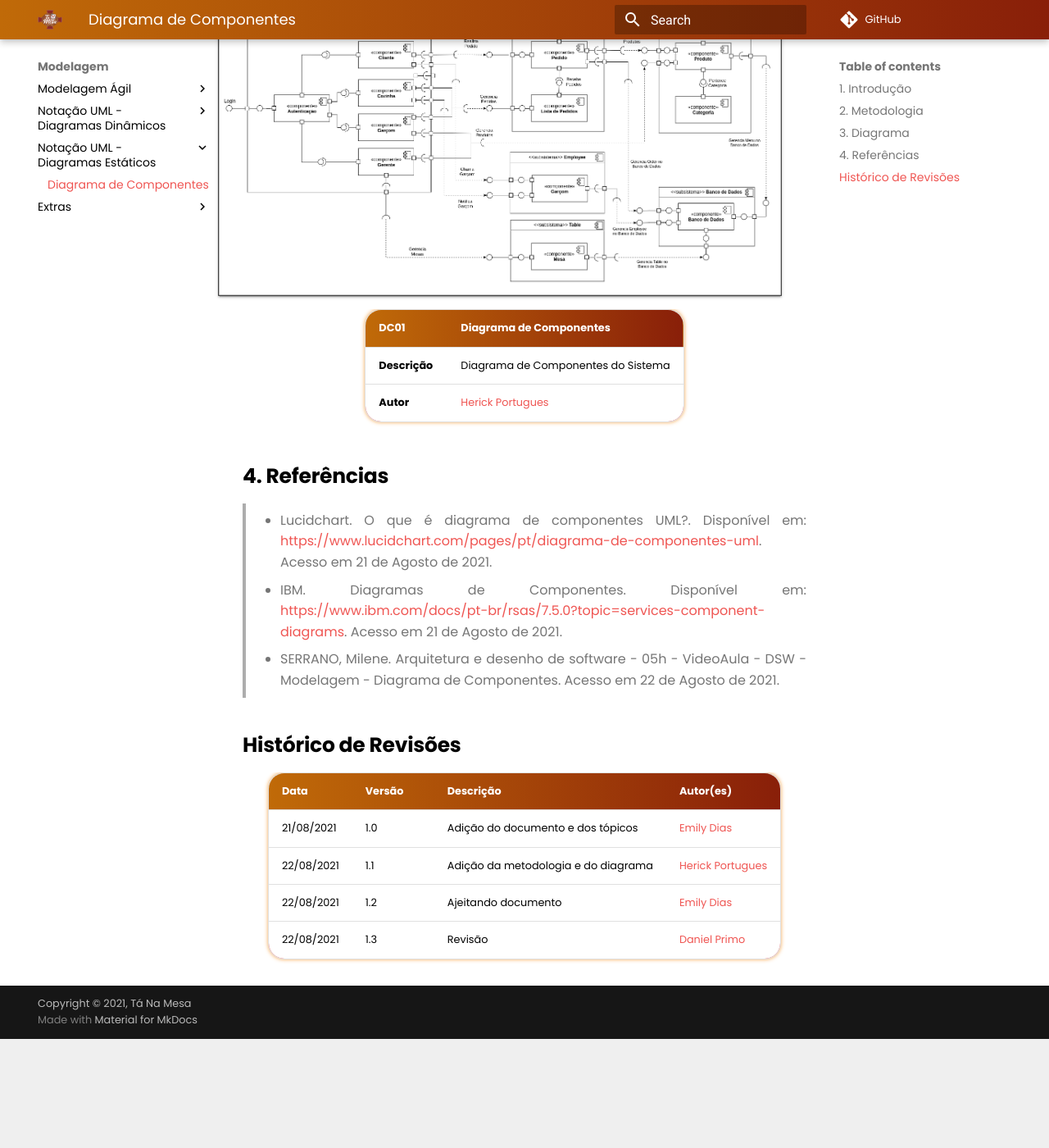
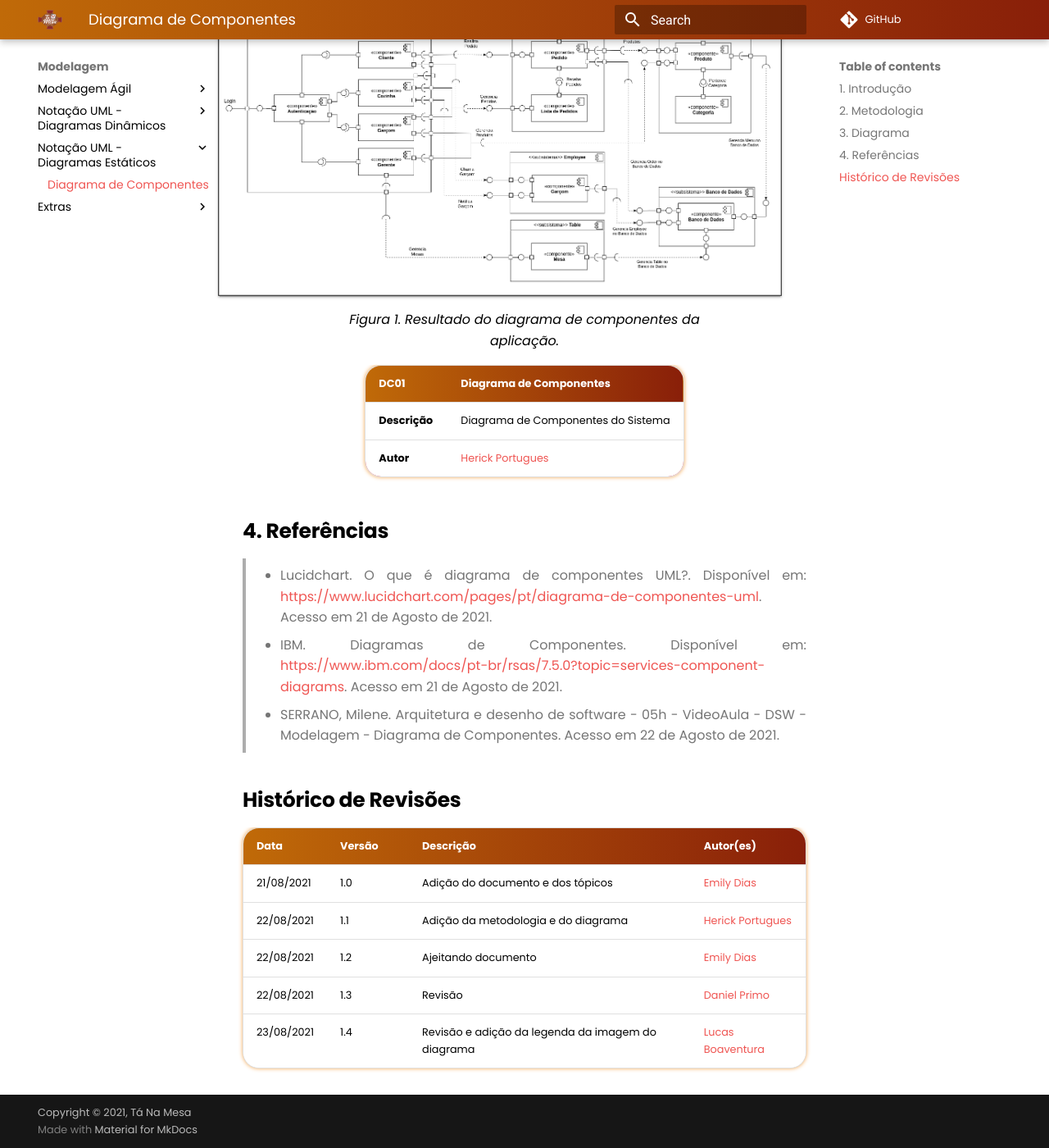
Before and after one commit to UnBArqDsw2021-1/2021.1_G02_TaNaMesa_docs, an MkDocs documentation site: the page built from docs/2-Modelagem/Diagramas-Estaticos/Diagrama-de-componentes.md, in a window 1280 px wide and 1400 px high, scrolled down 1002 px. Shown: the whole window at 82% size. Built offline with MkDocs 1.6.1 and Material for MkDocs 9.7.7, drawn with Linux system fonts in a browser that asks for light colours; comment, search, counter and statistics services are not loaded; before the commit the page ends 2269 px from its top, so only the background shows below that.

Commit message:
(#69) Adiciona revisão do diagrama de componentes e legenda da imagem

```diff
--- a/docs/2-Modelagem/Diagramas-Estaticos/Diagrama-de-componentes.md
+++ b/docs/2-Modelagem/Diagramas-Estaticos/Diagrama-de-componentes.md
@@ -16,6 +16,8 @@ Para o desenvolvimento do diagrama foram utilizadas as ferramentas do [draw.io](
 
 [![DC01](../../assets/img/seminario2/diagrama-componentes/DiagramaComponentes.png)](../../assets/img/seminario2/diagrama-componentes/DiagramaComponentes.png)
 
+<figcaption>Figura 1. Resultado do diagrama de componentes da aplicação.</figcaption>
+
 | **DC01**      | **Diagrama de Componentes**                       |
 | ------------- | ------------------------------------------------- |
 | **Descrição** | Diagrama de Componentes do Sistema                |
@@ -31,9 +33,10 @@ Para o desenvolvimento do diagrama foram utilizadas as ferramentas do [draw.io](
 
 ## Histórico de Revisões
 
-| Data       | Versão | Descrição                           | Autor(es)                                         |
-| :--------- | :----- | :---------------------------------- | :------------------------------------------------ |
-| 21/08/2021 | 1.0    | Adição do documento e dos tópicos   | [Emily Dias](https://github.com/emysdias)         |
-| 22/08/2021 | 1.1    | Adição da metodologia e do diagrama | [Herick Portugues](https://github.com/herickport) |
-| 22/08/2021 | 1.2    | Ajeitando documento                 | [Emily Dias](https://github.com/emysdias)         |
-| 22/08/2021 | 1.3    | Revisão                             | [Daniel Primo](https://github.com/danieldagerom)  |
+| Data       | Versão | Descrição                                           | Autor(es)                                             |
+| :--------- | :----- | :-------------------------------------------------- | :---------------------------------------------------- |
+| 21/08/2021 | 1.0    | Adição do documento e dos tópicos                   | [Emily Dias](https://github.com/emysdias)             |
+| 22/08/2021 | 1.1    | Adição da metodologia e do diagrama                 | [Herick Portugues](https://github.com/herickport)     |
+| 22/08/2021 | 1.2    | Ajeitando documento                                 | [Emily Dias](https://github.com/emysdias)             |
+| 22/08/2021 | 1.3    | Revisão                                             | [Daniel Primo](https://github.com/danieldagerom)      |
+| 23/08/2021 | 1.4    | Revisão e adição da legenda da imagem do diagrama   | [Lucas Boaventura](https://github.com/lboaventura25)  |
```
